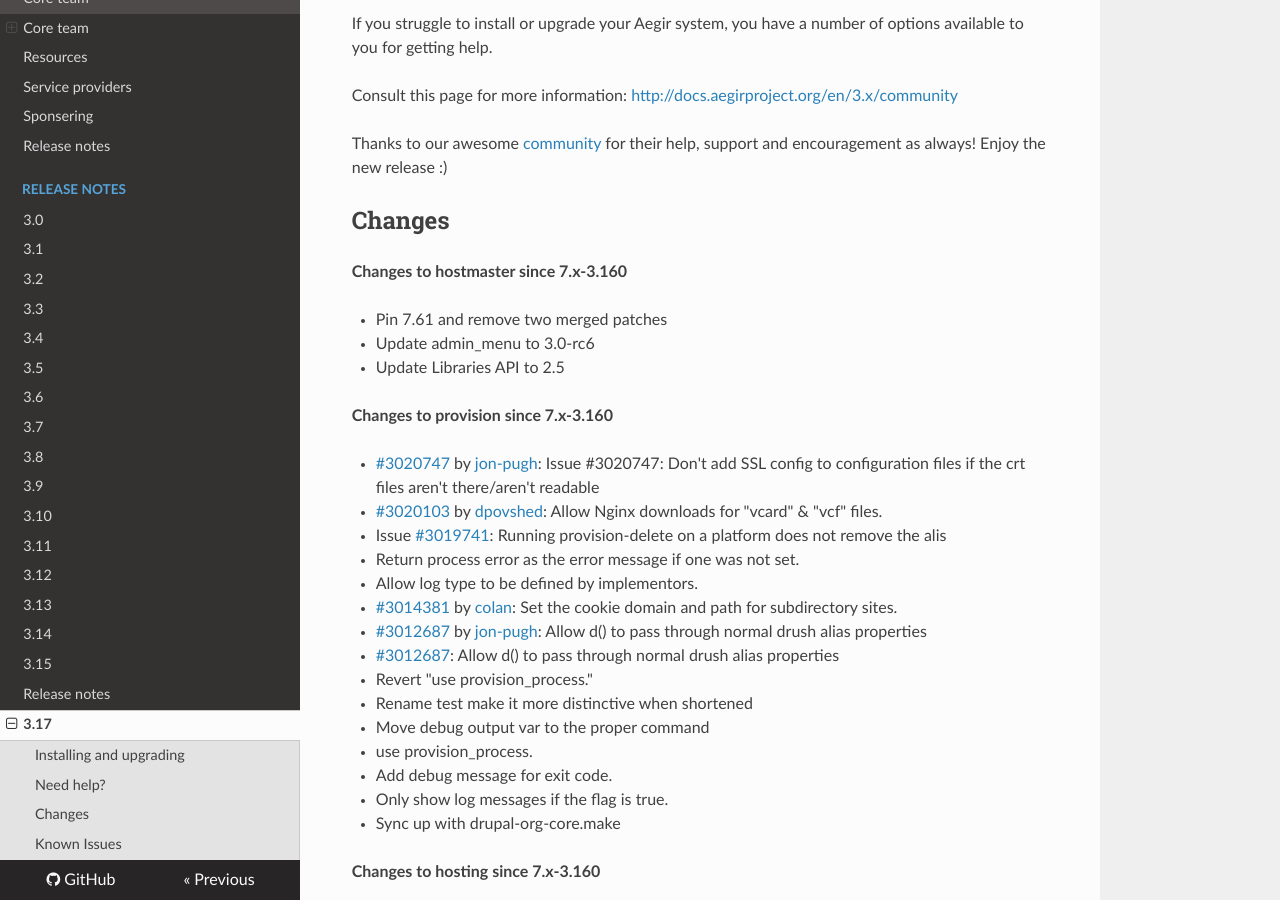
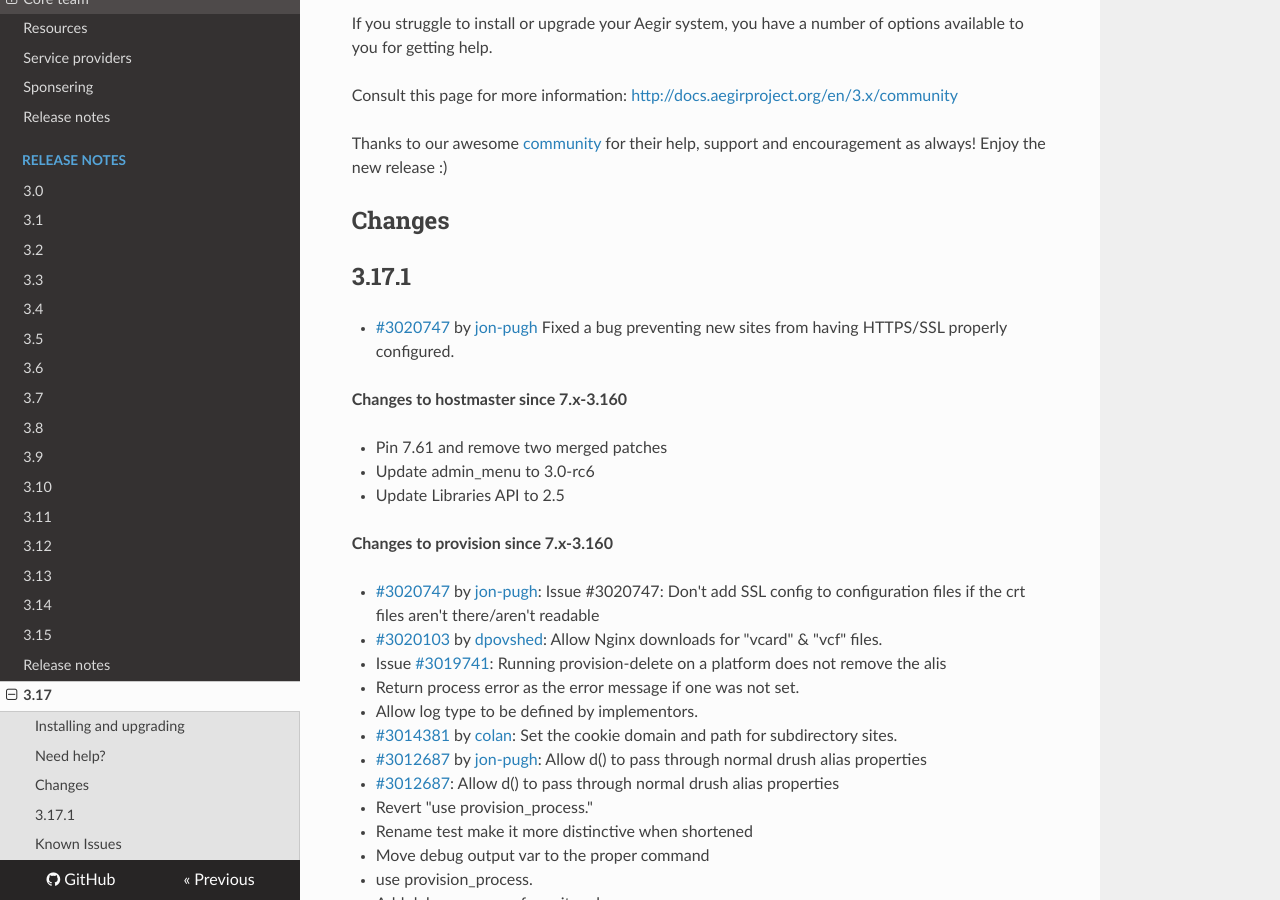
Before and after one commit to aegir-project/documentation, an MkDocs documentation site: the page built from docs/release-notes/3.17.md, in a window 1280 px wide and 900 px high, scrolled down 956 px. Built offline with MkDocs 1.6.1, drawn with Linux system fonts in a browser that asks for light colours; nearby versions of some CDN libraries; old or Windows-style settings are respelled for this version of MkDocs; some of the changed text lies outside the part shown.

Commit message:
Add 3.17.1 release notes.

```diff
--- a/docs/release-notes/3.17.md
+++ b/docs/release-notes/3.17.md
@@ -1,4 +1,4 @@
-Aegir 3.17.0
+Aegir 3.17.1
 =========
 
 The Aegir team is proud to announce a new release in the stable 3.x branch!
@@ -41,6 +41,10 @@
 
 Changes
 -------
+
+## 3.17.1
+
+* [#3020747](https://www.drupal.org/node/3020747) by [jon-pugh](https://www.drupal.org/u/jon-pugh) Fixed a bug preventing new sites from having HTTPS/SSL properly configured.
 
 **Changes to hostmaster since 7.x-3.160**
 
```
